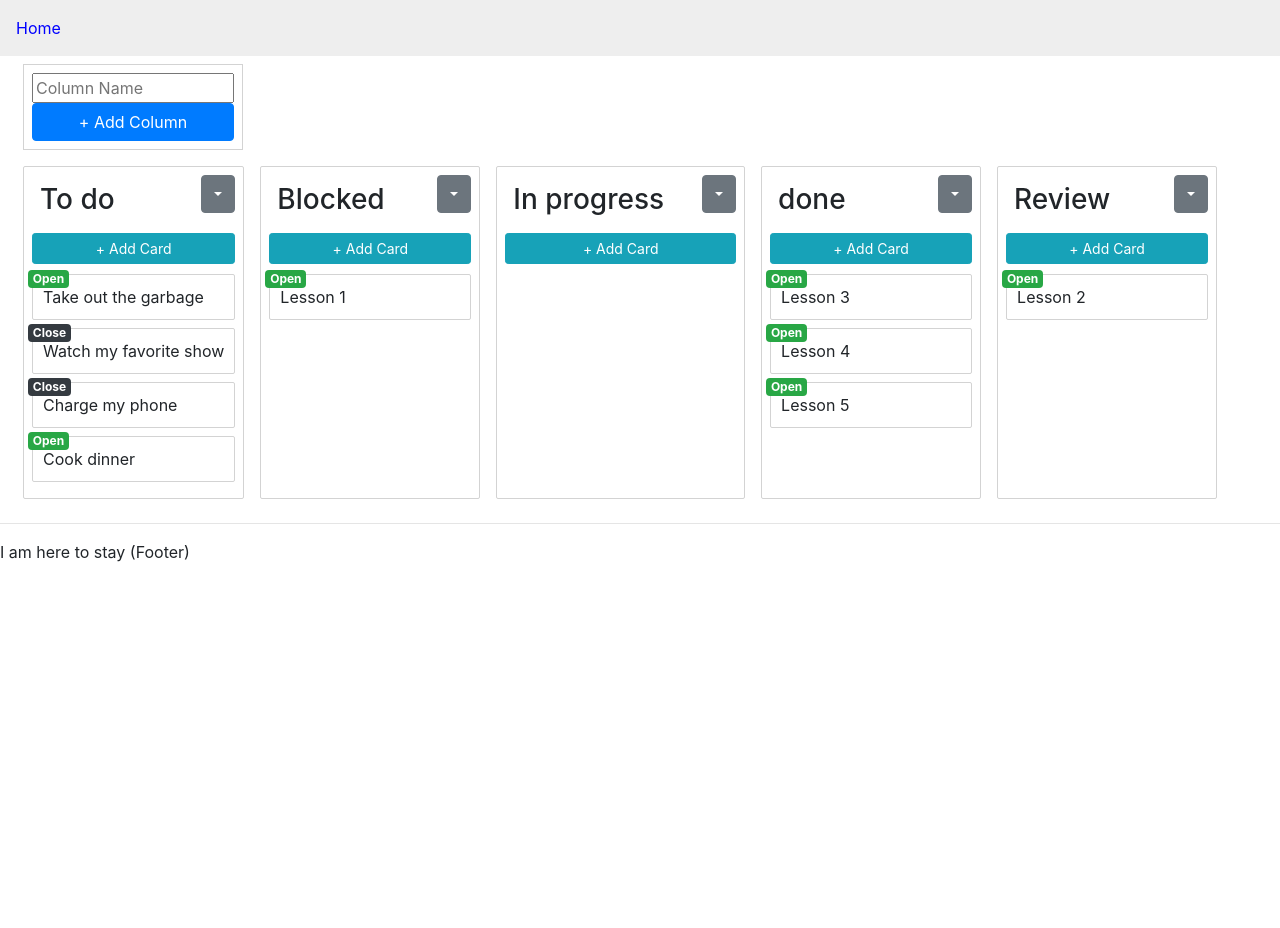
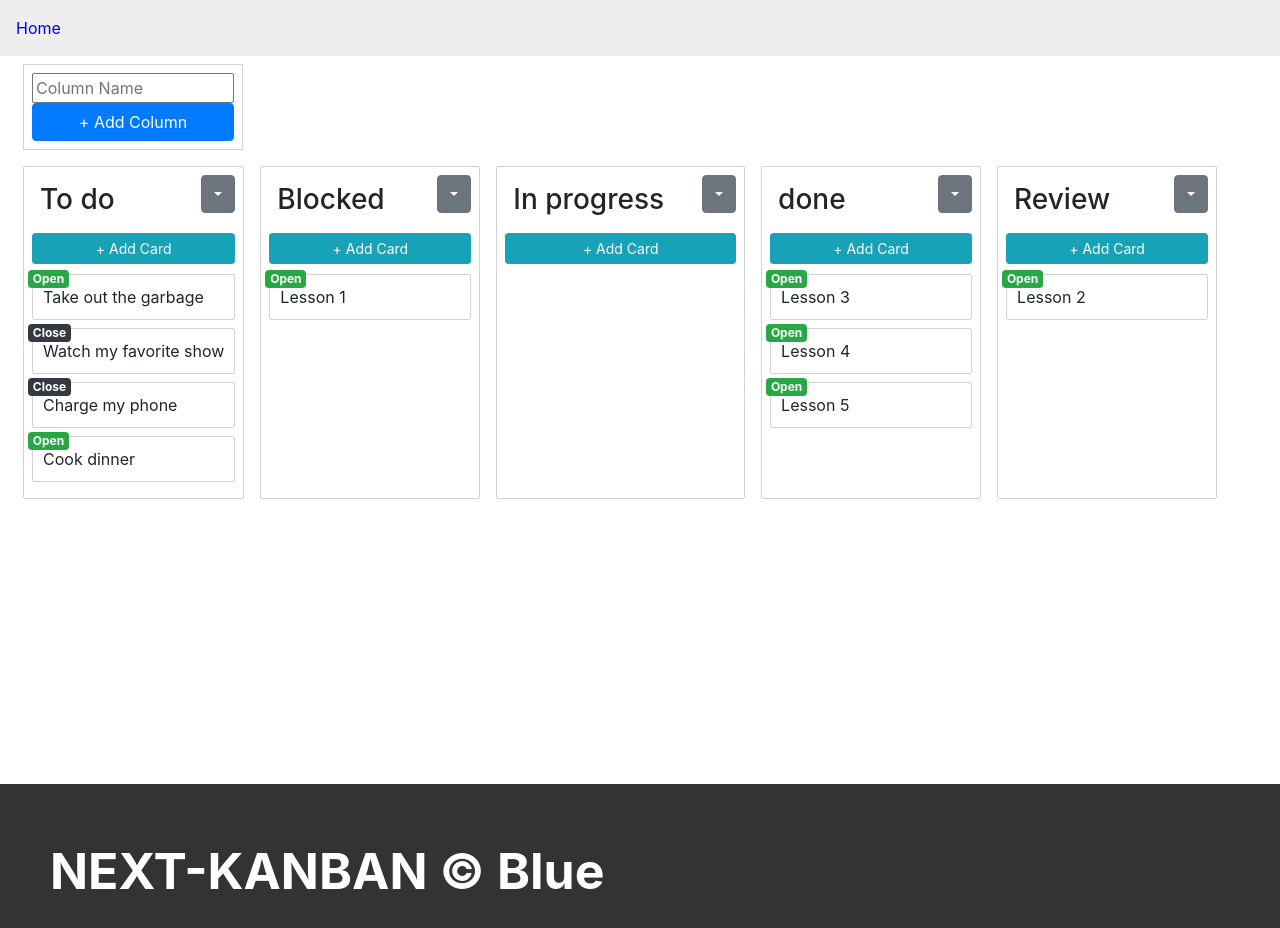
Before and after one commit to skqksh/next-kanban, a Next.js app: page / in a window 1280 px wide. Shown: the top 928 px of the page. Before the commit the page ends 800 px from the top, so only its background shows below. Built offline with nearby package versions, Linux system fonts and the light colour scheme.

Commit message:
modify footer ui

```diff
--- a/component/LayoutItem/Footer/index.tsx
+++ b/component/LayoutItem/Footer/index.tsx
@@ -1,10 +1,23 @@
 import React from 'react'
+import styled from 'styled-components'
+
+import { Text } from '@component/Text'
+import { Colors } from '@constant'
+
+const StyledFooter = styled.footer`
+  background-color: ${Colors.darkGrey};
+  padding: 50px;
+  margin-top: 20px;
+`
 
 const Footer = (): JSX.Element => (
-  <footer>
-    <hr />
-    <span>I am here to stay (Footer)</span>
-  </footer>
+  <StyledFooter>
+    <Text
+      style={{ color: 'white', fontSize: 50, fontWeight: 'bold' }}
+    >
+      NEXT-KANBAN &copy; Blue
+    </Text>
+  </StyledFooter>
 )
 
 export default Footer
--- a/component/Text.tsx
+++ b/component/Text.tsx
@@ -7,7 +7,7 @@ const StyledText = styled.div`
 `
 
 export const Text = (
-  props: React.DOMAttributes<HTMLDivElement>
+  props: React.HTMLAttributes<HTMLDivElement>
 ): JSX.Element => {
   return <StyledText {...props} />
 }
--- a/pages/Home/index.tsx
+++ b/pages/Home/index.tsx
@@ -36,7 +36,7 @@ const Home = (): JSX.Element => {
   }, [])
 
   return (
-    <Container fluid>
+    <Container fluid style={{ minHeight: 700 }}>
       {initComplete && (
         <>
           <AddColumn />
```
